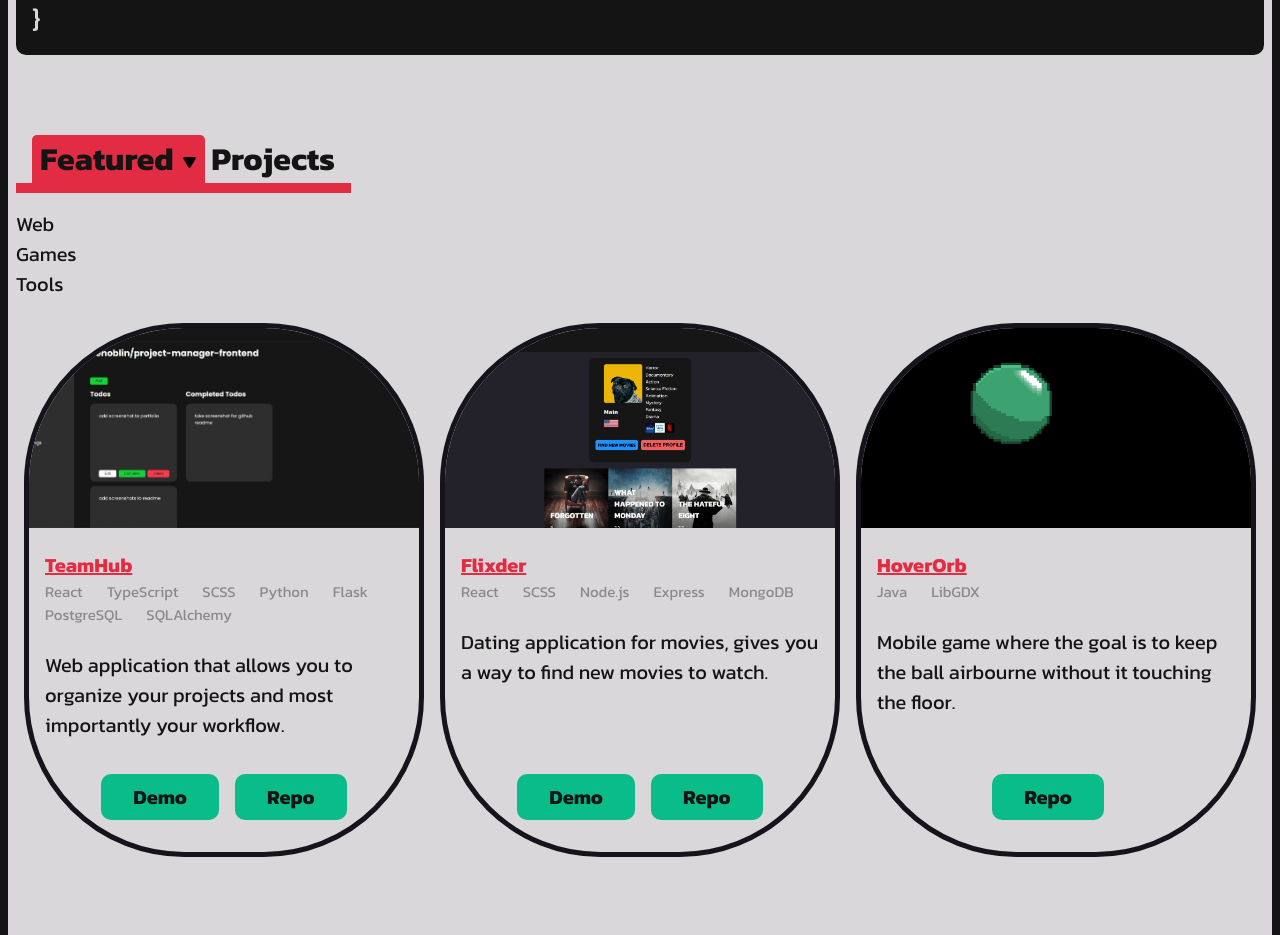
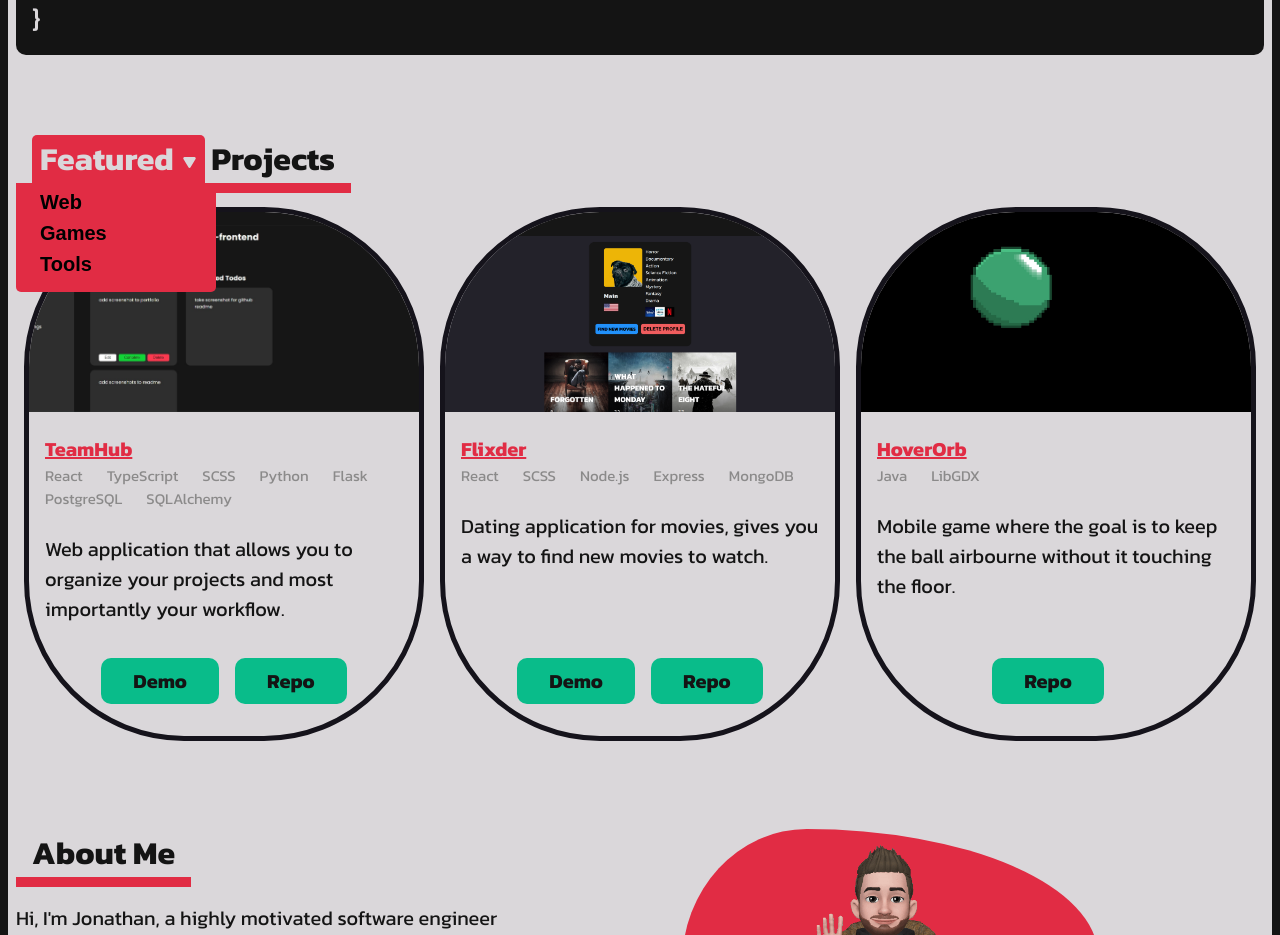
Before and after one commit to venoblin/personal-portfolio-frontend, a React (Create React App) app: page / in a window 1280 px wide. Shown: the part 920-1855 px from the top of the page. Built offline with nearby package versions, Linux system fonts and the light colour scheme; no server answers.

Commit message:
worked on switcher

```diff
--- a/src/components/sections/Projects.jsx
+++ b/src/components/sections/Projects.jsx
@@ -6,6 +6,7 @@ import RadioButtons from '../RadioButtons'
 
 const Projects = () => {
   const [projectCategory, setProjectCategory] = useState('featured')
+  const [isHoverActive, setIsHoverActive] = useState(true)
   const categories = [
     'featured',
     'web',
@@ -17,13 +18,20 @@ const Projects = () => {
     setProjectCategory(category)
   }
 
+  const mouseEnterHandler = () => {
+    setIsHoverActive(true)
+  }
+
+  const mouseLeaveHandler = (evt) => {
+    setIsHoverActive(false)
+  }
+
   return (
     <section className="Projects" id="projects">
 
       <div className="wrapper">
-        <div className='h2-switcher'>
         <h2>
-            <span className='category'>
+          <span className={isHoverActive ? 'category active' : 'category'} onMouseEnter={mouseEnterHandler} onMouseLeave={mouseLeaveHandler}>
             {projectCategory}
             <span className='indicator'>
               <svg xmlns="http://www.w3.org/2000/svg" viewBox="0 0 12 12">
@@ -33,11 +41,12 @@ const Projects = () => {
           </span> Projects
         </h2>
 
-          <div className='switcher'>
+        <div className='switcher' onMouseEnter={mouseEnterHandler} onMouseLeave={mouseLeaveHandler}>
+          <div className={isHoverActive ? 'categories active' : 'categories'}>
             {categories.filter((category) => {
               return category !== projectCategory
             }).map((category) => (
-              <p className='category' key={category} onClick={() => switchCategory(category)}>{category}</p>
+              <button className='category' key={category} onClick={() => switchCategory(category)}>{category}</button>
             ))}
           </div>
         </div>
--- a/src/styles/Projects.css
+++ b/src/styles/Projects.css
@@ -1,44 +1,3 @@
-.Projects .category {
-  text-transform: capitalize;
-}
-.Projects p.category {
-  cursor: pointer;
-}
-.Projects span.category {
-  display: inline;
-  background: #e12c44;
-  padding: 0 0.5rem;
-  border-radius: 5px 5px 0 0;
-  cursor: pointer;
-}
-.Projects span.category svg {
-  width: 15px;
-  height: 15px;
-  margin: auto 0;
-  margin-left: 0.5rem;
-}
-.Projects .radio-btns button {
-  margin: 0 0.25rem;
-  padding: 1rem 2rem;
-  color: #141414;
-  background: none;
-  font-weight: bold;
-  border-bottom: 5px solid #141414;
-  transition: all 0.3s ease;
-}
-.Projects .radio-btns button.active {
-  color: #dad7da;
-  background: #e12c44;
-  border: none;
-  border-radius: 10px;
-}
-.Projects .radio-btns button:hover:not(.active) {
-  transform: translateY(2px);
-}
-.Projects svg {
-  width: 100%;
-  margin-bottom: -1rem;
-}
 .Projects .projects {
   display: flex;
   justify-content: center;
@@ -47,4 +6,66 @@
 }
 .Projects .ProjectCard {
   margin: 0.5rem;
+}
+.Projects h2 {
+  margin-bottom: 0;
+}
+
+.category {
+  text-transform: capitalize;
+}
+
+button.category {
+  display: block;
+  margin-bottom: 0.5rem;
+  background: none;
+  font-weight: 800;
+  transition: color 0.3s ease;
+}
+button.category:hover {
+  color: #dad7da;
+}
+
+span.category {
+  display: inline;
+  background: #e12c44;
+  padding: 0 0.5rem;
+  border-radius: 5px 5px 0 0;
+  cursor: default;
+  transition: all 0.3s ease;
+}
+span.category svg {
+  width: 15px;
+  height: 15px;
+  margin: auto 0;
+  margin-left: 0.5rem;
+  transition: all 0.3s ease;
+}
+span.category.active {
+  color: #dad7da;
+}
+span.category.active svg {
+  fill: #dad7da;
+}
+
+.switcher {
+  margin-top: -10px;
+  position: relative;
+}
+
+.categories {
+  font-size: 0;
+  padding: 0;
+  width: 0;
+  position: absolute;
+  top: 0;
+  background: #e12c44;
+  z-index: 8;
+  border-radius: 0 0 5px 5px;
+  transition: all 0.3s ease;
+}
+.categories.active {
+  width: 200px;
+  font-size: initial;
+  padding: 0.5rem 1.5rem;
 }/*# sourceMappingURL=Projects.css.map */
--- a/src/styles/Projects.scss
+++ b/src/styles/Projects.scss
@@ -1,59 +1,6 @@
 @import './vars/variables.scss';
 
 .Projects {
-
-  .category {
-    text-transform: capitalize;
-  }
-
-  p.category {
-    cursor: pointer;
-  }
-
-  span.category {
-    display: inline;
-    background: $redColor;
-    padding: 0 0.5rem;
-    border-radius: 5px 5px 0 0;
-    cursor: pointer;
-
-    svg {
-      width: 15px;
-      height: 15px;
-      margin: auto 0;
-      margin-left: 0.5rem;
-    }
-  }
-
-  .radio-btns {
-    button {
-      margin: 0 0.25rem;
-      padding: 1rem 2rem;
-      color: $blackColor;
-      background: none;
-      font-weight: bold;
-      border-bottom: 5px solid $blackColor;
-      @include defaultTransition(all);
-
-      &.active {
-        color: $whiteColor;
-        background: $redColor;
-        border: none;
-        border-radius: 10px;
-      }
-
-      &:hover {
-        &:not(.active) {
-          transform: translateY(2px);
-        }
-      }
-    }
-  }
-
-  svg {
-    width: 100%;
-    margin-bottom: -1rem;
-  }
 
   .projects {
     display: flex;
@@ -65,4 +12,72 @@
   .ProjectCard {
     margin: 0.5rem;
   }
+
+  h2 {
+    margin-bottom: 0;
+  }
 }
+
+.category {
+  text-transform: capitalize;
+}
+
+button.category {
+  display: block;
+  margin-bottom: 0.5rem;
+  background: none;
+  font-weight: 800;
+  @include defaultTransition(color);
+
+  &:hover {
+    color: $whiteColor;
+  }
+}
+
+span.category {
+  display: inline;
+  background: $redColor;
+  padding: 0 0.5rem;
+  border-radius: 5px 5px 0 0;
+  cursor: default;
+  @include defaultTransition(all);
+
+  svg {
+    width: 15px;
+    height: 15px;
+    margin: auto 0;
+    margin-left: 0.5rem;
+    @include defaultTransition(all);
+  }
+
+  &.active {
+    color: $whiteColor;
+
+    svg {
+      fill: $whiteColor;
+    }
+  }
+}
+
+.switcher {
+  margin-top: -10px;
+  position: relative;
+}
+
+.categories {
+  font-size: 0;
+  padding: 0;
+  width: 0;
+  position: absolute;
+  top: 0;
+  background: $redColor;
+  z-index: 8;
+  border-radius: 0 0 5px 5px;
+  @include defaultTransition(all);
+
+  &.active {
+    width: 200px;
+    font-size: initial;
+    padding: 0.5rem 1.5rem;
+  }
+}
```
Also changed, not shown: 2 other files (tests, documents, lock files or other folders). Lines whose indentation alone changed are shown as unchanged.
